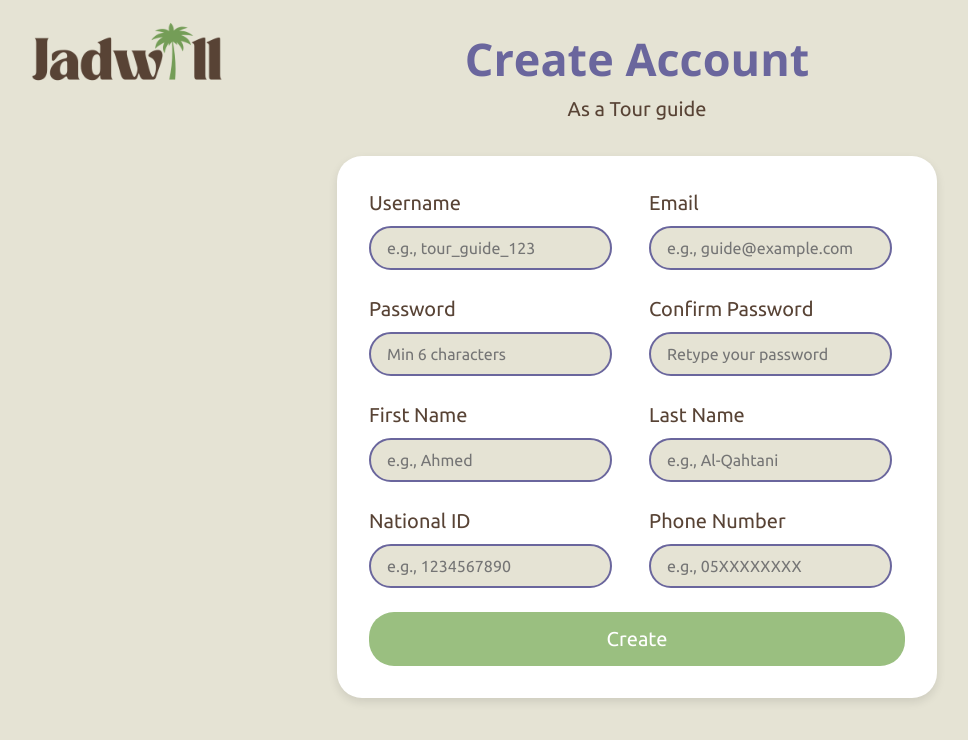
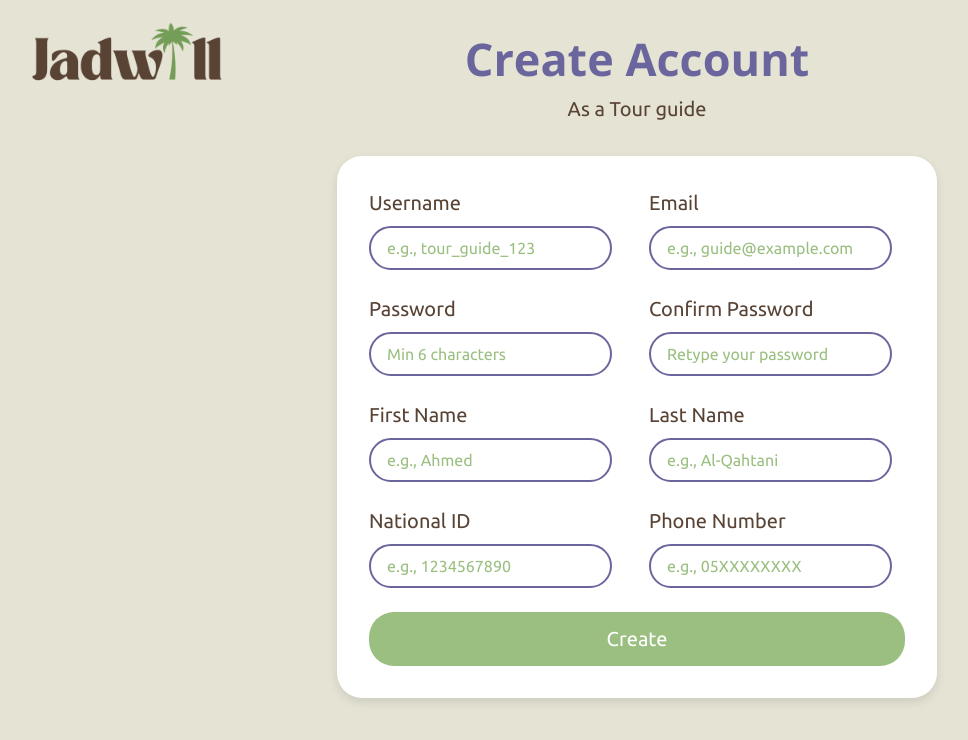
Before and after one commit to SarahAlabkari/SWE363_Project, a React (Create React App) app: page /CreateTourGuideAccount in a window 1280 px wide. Shown: the top 740 px of the page, without its empty margins (3-971 px from the left). Built offline with nearby package versions, Linux system fonts and the light colour scheme.

Commit message:
Update README with login and password reset explanation, minor style improvements

```diff
--- a/src/pages/CreateAccountForm.css
+++ b/src/pages/CreateAccountForm.css
@@ -74,6 +74,12 @@
   border-radius: 25px;
   border: 2px solid #6a669d; /* Purple border */
   font-size: 16px;
+  background-color: #fff;
+}
+
+/* Placeholder text inside input fields */
+.account-form .input-pair input::placeholder {
+  color: #9abf80; /* Green placeholder */
 }
 
 /* Submit/Create button styling */
--- a/src/pages/Login.jsx
+++ b/src/pages/Login.jsx
@@ -14,7 +14,7 @@ const Login = () => {
   // Simulated users database (hardcoded users for this project)
   const users = [
     { email: 'admin@jadwill.com', username: 'admin', password: 'admin123', redirectPath: '/admin-dashboard' },
-    { email: 'provider@jadwill.com', username: 'provider', password: 'provider123', redirectPath: '/activity-provider-dashboard' },
+    { email: 'provider@jadwill.com', username: 'provider', password: 'provider123', redirectPath: '/Events' },
     { email: 'guide@jadwill.com', username: 'guide', password: 'guide123', redirectPath: '/GuideDashboard' },
     { email: 'tourist@jadwill.com', username: 'tourist', password: 'tourist123', redirectPath: '/Home' },
   ];
```
Also changed, not shown: 1 other file (tests, documents, lock files or other folders).
